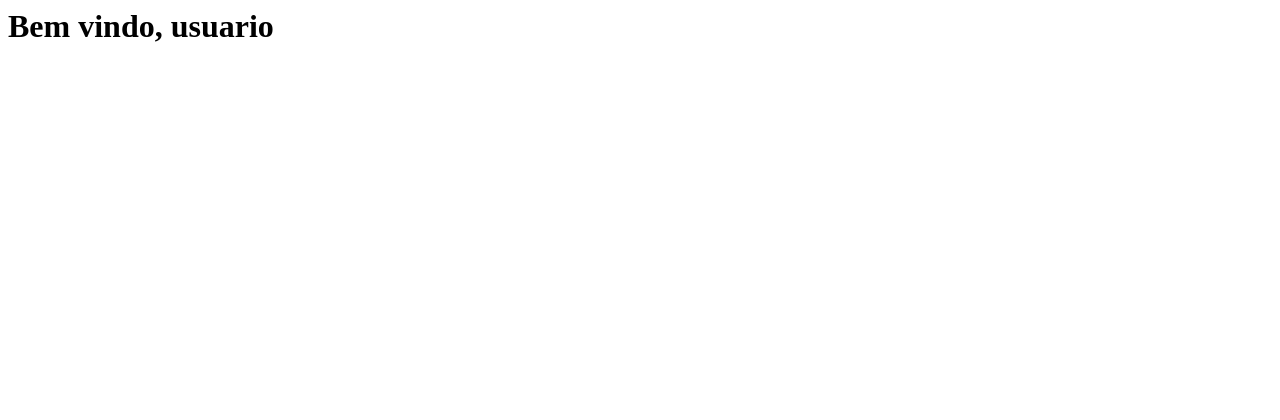
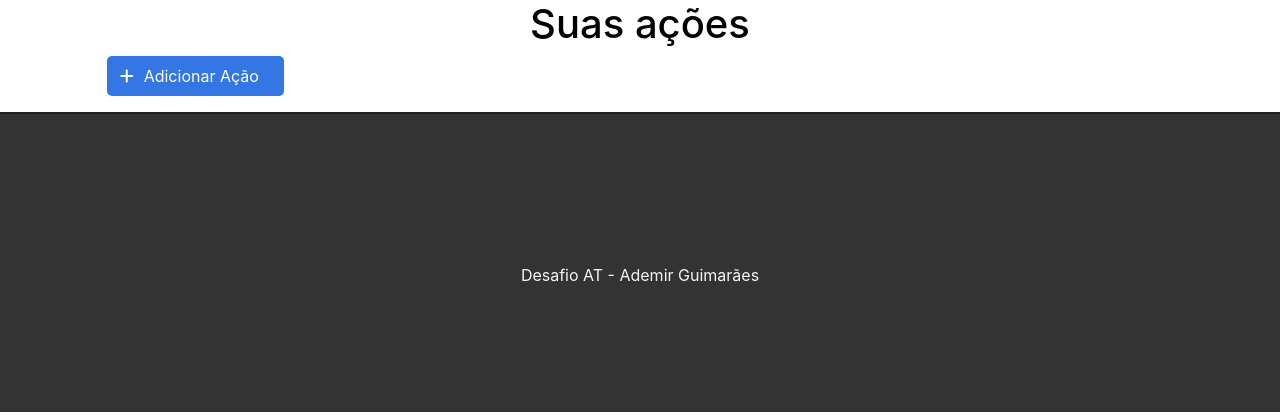
Before and after one commit to demiguic/desafio-AT, a Django app: page / in a window 1280 px wide. Shown: the top 420 px of the page. Run offline with Django 4.2, Linux system fonts and the light colour scheme; data that the repository does not hold is empty; some libraries are stand-ins or nearby versions.

Commit message:
Adição: consulta do valor por API, edição e remoção das ações

```diff
--- a/stock_market_monitor/investor_app/app/static/css/styles.css
+++ b/stock_market_monitor/investor_app/app/static/css/styles.css
@@ -5,17 +5,24 @@
 
 /* Adicionar */
 
+.add-div {
+    background-color: #3476e3;
+    cursor: pointer;
+    display: inline-block;
+    color: #fff;
+    padding: 8px;
+    border-radius: 5px;
+    margin-right: 25px;
+}
+
 .fas.fa-plus {
-    position: absolute;
-    cursor: pointer;
-    font-size: 30px;
+    color: #fff;
+    margin-right: 10px;
+    margin-left: 5px;
+}
 
-}
-.add-div {
-    padding: 0px;
-    margin-top: 15px;
-    margin-bottom: 15px;
-    display: inline-block;
+#add-link {
+    text-decoration: none;
 }
 
 /* Lista */
@@ -28,7 +35,7 @@
     padding-left: 0;
 }
 
-.stock-item {
+.asset-item {
     list-style: none;
     font-size: 20px;
     height: 50px;
@@ -64,3 +71,13 @@
     top: 50%;
     position: relative;
 }
+
+/* messages */
+
+ul.messages {
+    padding: 0;
+}
+
+ul.messages li{
+    list-style: none;
+}
--- /dev/null
+++ b/stock_market_monitor/investor_app/app/templates/assets-list.html
@@ -0,0 +1,33 @@
+{% extends 'base.html' %}
+{% block title %} Lista de Ações {% endblock %}
+
+{% block content %}
+<div class="offset-1 col-10 list-div">
+    <h1>Suas ações</h1>
+
+    <a href="newasset/">
+        <div class="col-2 add-div">
+            <i class="fas fa-plus"></i>Adicionar Ação
+        </div>
+    </a>
+
+    {% if messages %}
+    <ul class="messages">
+        {% for message in messages %}
+        <li {% if message.tag %}class="alert alert-{{message.tag}}" {% endif %}>{{ message }}</li>
+        {% endfor %}
+    </ul>
+    {% endif %}
+
+    <ul class="stock-list">
+
+        {% for asset in assets %}
+        <li class="asset-item">
+            <span>{{asset.name}} - R$ {{asset.value}}</span>
+            <a href="delete/{{asset.id}}"><span><i class="fas fa-trash"></i></span></a>
+            <a href="edit/{{asset.id}}"><span><i class="fas fa-edit"></i></span></a>
+        </li>
+        {% endfor %}
+    </ul>
+</div>
+{% endblock %}
--- a/stock_market_monitor/investor_app/app/templates/base.html
+++ b/stock_market_monitor/investor_app/app/templates/base.html
@@ -6,19 +6,27 @@
     <meta charset="UTF-8">
     <meta name="viewport" content="width=device-width, initial-scale=1.0">
     <title>{% block title %} {% endblock %}</title>
-    <link rel="stylesheet" href="https://cdn.jsdelivr.net/npm/bootstrap@5.3.0/dist/css/bootstrap.min.css">
+    <link rel="stylesheet" href="https://cdn.jsdelivr.net/npm/bootstrap@4.0.0/dist/css/bootstrap.min.css"
+        integrity="sha384-Gn5384xqQ1aoWXA+058RXPxPg6fy4IWvTNh0E263XmFcJlSAwiGgFAW/dAiS6JXm" crossorigin="anonymous">
     <link rel="stylesheet" href="{% static 'css/styles.css' %}">
-
 </head>
 
 <body>
     {% block content %}
     {% endblock %}
     <footer>
-        <p>Desafio AT- Ademir Guimarães</p>
+        <p>Desafio AT - Ademir Guimarães</p>
     </footer>
     <script src="{% static 'js/script.js' %}"></script>
-    <script src="https://cdn.jsdelivr.net/npm/bootstrap@5.3.0/dist/js/bootstrap.min.js"></script>
+    <script src="https://code.jquery.com/jquery-3.2.1.slim.min.js"
+        integrity="sha384-KJ3o2DKtIkvYIK3UENzmM7KCkRr/rE9/Qpg6aAZGJwFDMVNA/GpGFF93hXpG5KkN"
+        crossorigin="anonymous"></script>
+    <script src="https://cdn.jsdelivr.net/npm/popper.js@1.12.9/dist/umd/popper.min.js"
+        integrity="sha384-ApNbgh9B+Y1QKtv3Rn7W3mgPxhU9K/ScQsAP7hUibX39j7fakFPskvXusvfa0b4Q"
+        crossorigin="anonymous"></script>
+    <script src="https://cdn.jsdelivr.net/npm/bootstrap@4.0.0/dist/js/bootstrap.min.js"
+        integrity="sha384-JZR6Spejh4U02d8jOt6vLEHfe/JQGiRRSQQxSfFWpi1MquVdAyjUar5+76PVCmYl"
+        crossorigin="anonymous"></script>
     <script src="https://kit.fontawesome.com/1b5d71dd2c.js" crossorigin="anonymous"></script>
 </body>
 
--- a/stock_market_monitor/investor_app/app/urls.py
+++ b/stock_market_monitor/investor_app/app/urls.py
@@ -2,6 +2,9 @@
 from . import views
 
 urlpatterns = [
-    path('', views.login, name='login'),
-    path('acoes/<str:user>', views.acoes, name='acoes')
+    path('login', views.login, name='login'),
+    path('', views.assets, name='assets'),
+    path('newasset/', views.newAsset, name='new-asset'),
+    path('edit/<int:id>', views.editAsset, name='edit-asset'),
+    path('delete/<int:id>', views.deleteAsset, name='delete-asset'),
 ]
--- a/stock_market_monitor/investor_app/app/views.py
+++ b/stock_market_monitor/investor_app/app/views.py
@@ -1,6 +1,8 @@
-from django.shortcuts import render
-import requests
-from yahoo_fin import stock_info as si
+from django.shortcuts import render, get_object_or_404, redirect
+from django.contrib import messages
+from .models import Asset
+from .forms import AssetForm, EditAssetForm
+import yfinance as yf
 
 
 # Create your views here.
@@ -10,6 +12,53 @@
     return render(request, 'login.html')
 
 
-def acoes(request, user):
+def assets(request):
+    assets = Asset.objects.all()
 
-    return render(request, 'list.html', {'user': user})
+    return render(request, 'assets-list.html', {'assets': assets})
+
+
+def newAsset(request):
+
+    if request.method == 'POST':
+        form = AssetForm(request.POST)
+        if form.is_valid():
+            asset = form.save(commit=False)
+            asset_name = request.POST['name'].upper()
+            ticker = yf.Ticker(asset_name + '.SA')
+            data = ticker.history(period='1d')
+            asset_price = round(data['Close'].iloc[-1], 2)
+            print(asset_price)
+            asset.value = asset_price
+
+            asset.save()
+            return redirect('/')
+
+    else:
+        form = AssetForm()
+        return render(request, 'add-asset.html', {'form': form})
+
+
+def editAsset(request, id):
+    asset = get_object_or_404(Asset, pk=id)
+    form = EditAssetForm(instance=asset)
+
+    if (request.method == 'POST'):
+        form = AssetForm(request.POST, instance=asset)
+        if (form.is_valid()):
+            asset.save()
+            return redirect('/')
+        else:
+            return render(request, 'edit-asset.html', {'form': form, 'asset': asset})
+
+    else:
+        return render(request, 'edit-asset.html', {'form': form, 'asset': asset})
+
+
+def deleteAsset(request, id):
+    asset = get_object_or_404(Asset, pk=id)
+    asset.delete()
+
+    messages.info(request, 'Ação deletada com sucesso.')
+
+    return redirect('/')
```
Also changed, not shown: stock_market_monitor/investor_app/app/forms.py (added, +14 -0 lines), stock_market_monitor/investor_app/app/models.py (+5 -5 lines), stock_market_monitor/investor_app/app/templates/add-asset.html (added, +14 -0 lines), stock_market_monitor/investor_app/app/templates/edit-asset.html (added, +14 -0 lines), stock_market_monitor/investor_app/app/templates/list.html (deleted, +0 -22 lines), stock_market_monitor/investor_app/app/migrations/0004_rename_date_stock_updated_at.py (added), stock_market_monitor/investor_app/app/migrations/0005_asset_delete_stock.py (added), stock_market_monitor/investor_app/app/migrations/0006_remove_asset_date_asset_created_at_asset_updated_at.py (added), stock_market_monitor/investor_app/app/migrations/0007_remove_asset_user.py (added), 1 other file.
